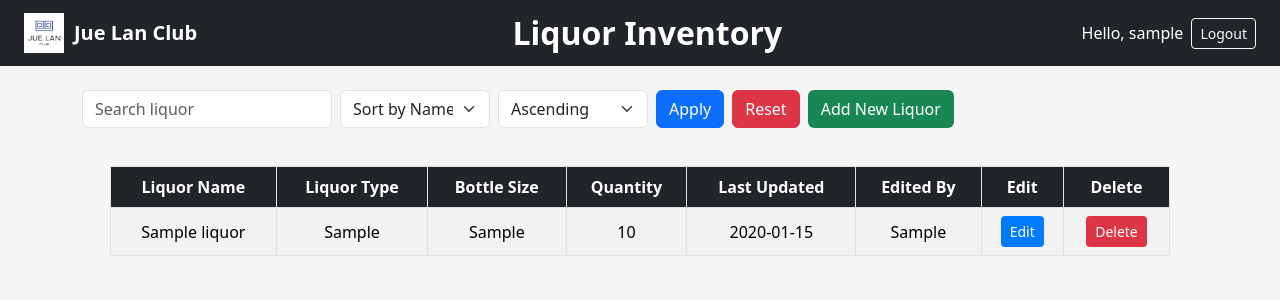
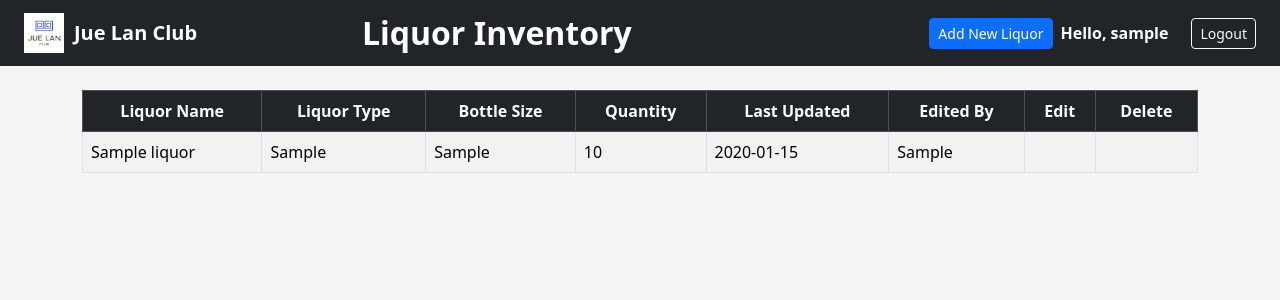
Before and after one commit to davidalevargas7/Jue-Lan-Liquor-Inventory, a Flask app: page / in a window 1280 px wide. Shown: the top 300 px of the page. Run offline with Flask 3, Linux system fonts and the light colour scheme; a user stored in the database is signed in; tables that the repository leaves empty hold one stand-in row (values such as "Sample post"); some libraries are stand-ins or nearby versions.

Commit message:
Implemented DataTables

```diff
--- a/app.py
+++ b/app.py
@@ -70,7 +70,7 @@ def login():
         if user and user.check_password(password):
             login_user(user)
             return redirect(url_for('index'))
-        flash('Invalid credentials', 'danger')
+        flash('Invalid username or password', 'danger')
     return render_template('login.html')
 
 @app.route('/logout')
@@ -82,24 +82,8 @@ def logout():
 @app.route('/')
 @login_required
 def index():
-    search_query = request.args.get('search', '').strip()
-    sort_by = request.args.get('sort_by', 'name')
-    order = request.args.get('order', 'asc')
-
-    query = Liquor.query
-
-    if search_query:
-        query = query.filter(Liquor.liquor_name.ilike(f"%{search_query}%"))
-
-    if sort_by == 'quantity':
-        query = query.order_by(Liquor.quantity.asc() if order == 'asc' else Liquor.quantity.desc())
-    elif sort_by == 'type':
-        query = query.order_by(Liquor.liquor_type.asc() if order == 'asc' else Liquor.liquor_type.desc())
-    else:
-        query = query.order_by(Liquor.liquor_name.asc() if order == 'asc' else Liquor.liquor_name.desc())
-
-    liquors = query.all()
-    return render_template('index.html', liquors=liquors, search_query=search_query, sort_by=sort_by, order=order)
+    liquors = Liquor.query.all()
+    return render_template('index.html', liquors=liquors)
 
 @app.route('/add', methods=['GET', 'POST'])
 @login_required
--- a/templates/index.html
+++ b/templates/index.html
@@ -4,77 +4,67 @@
     <meta charset="UTF-8">
     <title>Jue Lan Club Liquor Inventory</title>
     <meta name="viewport" content="width=device-width, initial-scale=1">
+
     <!-- Bootstrap CSS -->
-    <link
-        href="https://cdn.jsdelivr.net/npm/bootstrap@5.3.3/dist/css/bootstrap.min.css"
-        rel="stylesheet"
-    >
+    <link href="https://cdn.jsdelivr.net/npm/bootstrap@5.3.3/dist/css/bootstrap.min.css" rel="stylesheet">
+
+    <!-- DataTables CSS & Buttons extension -->
+    <link rel="stylesheet" href="https://cdn.datatables.net/1.13.6/css/jquery.dataTables.min.css">
+    <link rel="stylesheet" href="https://cdn.datatables.net/buttons/2.4.1/css/buttons.dataTables.min.css">
+
     <style>
         body {
             background-color: #f5f5f5;
         }
-        .table-container {
-            max-width: 95%;
-            margin: 30px auto;
-            overflow-x: auto;
+
+        table {
+            background-color: white;
         }
-        .btn-edit {
-            background-color: #007bff;
-            color: white;
+
+        th {
+            color: white !important;
         }
-        .btn-delete {
-            background-color: #dc3545;
-            color: white;
+
+        td {
+            color: black !important;
+            vertical-align: middle;
         }
-        .btn-add {
-            background-color: #198754;
-            color: white;
-        }
-        .table th {
-            background-color: #212529;
-            color: white;
-        }
+
         .navbar-brand img {
             margin-right: 10px;
+        }
+
+        .hello-user {
+            color: white;
+            margin-right: 15px;
+            font-weight: bold;
+        }
+
+        h2 {
+            font-weight: bold;
         }
     </style>
 </head>
 <body>
 
-<nav class="navbar navbar-expand-lg navbar-dark bg-dark px-4 d-flex justify-content-between align-items-center">
+<nav class="navbar navbar-expand-lg navbar-dark bg-dark px-4">
     <a class="navbar-brand d-flex align-items-center" href="#">
         <img src="{{ url_for('static', filename='jue_lan_club_logo.png') }}" alt="Jue Lan Club Logo" style="height: 40px;">
         <span class="fw-bold text-white">Jue Lan Club</span>
     </a>
     <div class="mx-auto">
-        <h2 class="text-white text-center fw-bold mb-0">Liquor Inventory</h2>
+        <h2 class="text-white text-center mb-0">Liquor Inventory</h2>
     </div>
-    <div class="d-flex align-items-center">
-        <span class="text-white me-2">Hello, {{ current_user.username }}</span>
+    <div class="ms-auto d-flex align-items-center gap-2">
+        <a href="{{ url_for('add_liquor') }}" class="btn btn-primary btn-sm">Add New Liquor</a>
+        <span class="hello-user">Hello, {{ current_user.username }}</span>
         <a href="{{ url_for('logout') }}" class="btn btn-outline-light btn-sm">Logout</a>
     </div>
 </nav>
 
 <div class="container mt-4">
-    <form method="get" class="d-flex flex-wrap align-items-center mb-3">
-        <input type="text" name="search" class="form-control me-2 mb-2" style="max-width: 250px;" placeholder="Search liquor" value="{{ search_query }}">
-        <select name="sort_by" class="form-select me-2 mb-2" style="max-width: 150px;">
-            <option value="name" {% if sort_by == 'name' %}selected{% endif %}>Sort by Name</option>
-            <option value="type" {% if sort_by == 'type' %}selected{% endif %}>Sort by Type</option>
-            <option value="quantity" {% if sort_by == 'quantity' %}selected{% endif %}>Sort by Quantity</option>
-        </select>
-        <select name="order" class="form-select me-2 mb-2" style="max-width: 150px;">
-            <option value="asc" {% if order == 'asc' %}selected{% endif %}>Ascending</option>
-            <option value="desc" {% if order == 'desc' %}selected{% endif %}>Descending</option>
-        </select>
-        <button type="submit" class="btn btn-primary me-2 mb-2">Apply</button>
-        <a href="{{ url_for('index') }}" class="btn btn-danger me-2 mb-2">Reset</a>
-        <a href="{{ url_for('add_liquor') }}" class="btn btn-add mb-2">Add New Liquor</a>
-    </form>
-
-    <div class="table-container">
-        <table class="table table-bordered table-striped text-center align-middle">
-            <thead>
+    <table id="liquorTable" class="display nowrap table table-striped table-bordered" style="width:100%">
+        <thead class="table-dark text-center">
             <tr>
                 <th>Liquor Name</th>
                 <th>Liquor Type</th>
@@ -96,19 +86,22 @@
                 <td>{{ liquor.last_updated }}</td>
                 <td>{{ liquor.edited_by }}</td>
                 <td>
-                        <a href="{{ url_for('edit_liquor', liquor_id=liquor.id) }}" class="btn btn-edit btn-sm">Edit</a>
+                    {% if current_user.role == 'editor' %}
+                    <a href="{{ url_for('edit_liquor', liquor_id=liquor.id) }}" class="btn btn-sm btn-primary">Edit</a>
+                    {% endif %}
                 </td>
                 <td>
-                        <form action="{{ url_for('delete_liquor', liquor_id=liquor.id) }}" method="post" onsubmit="return confirm('Are you sure you want to delete this item?');">
-                            <button type="submit" class="btn btn-delete btn-sm">Delete</button>
+                    {% if current_user.role == 'editor' %}
+                    <form action="{{ url_for('delete_liquor', liquor_id=liquor.id) }}" method="post" onsubmit="return confirm('Are you sure?');">
+                        <button type="submit" class="btn btn-sm btn-danger">Delete</button>
                     </form>
+                    {% endif %}
                 </td>
             </tr>
             {% endfor %}
         </tbody>
     </table>
 </div>
-</div>
 
-</body>
-</html>
+<!-- jQuery + DataTables + Buttons -->
+<script src="https://code.jquery.com/jquery-3.7.0.min.js"></script>
```
Lines whose indentation alone changed are shown as unchanged.
